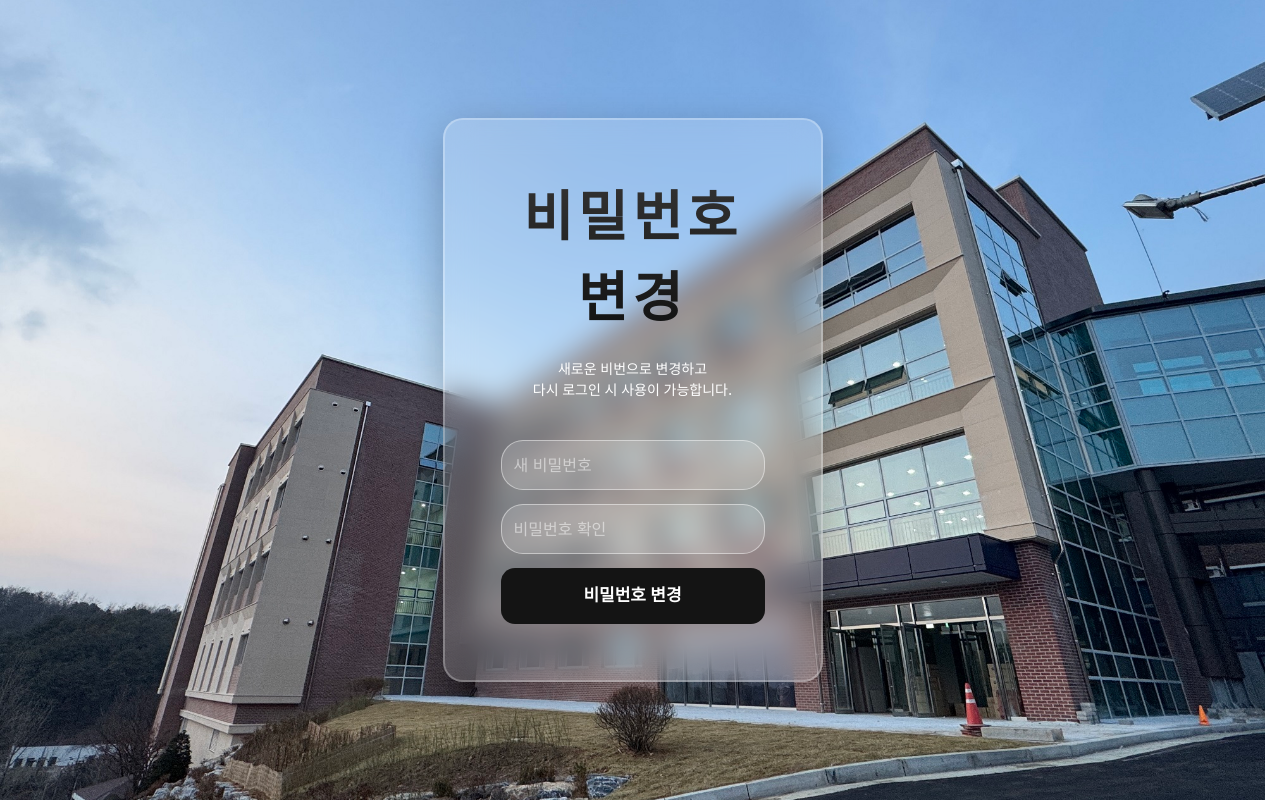
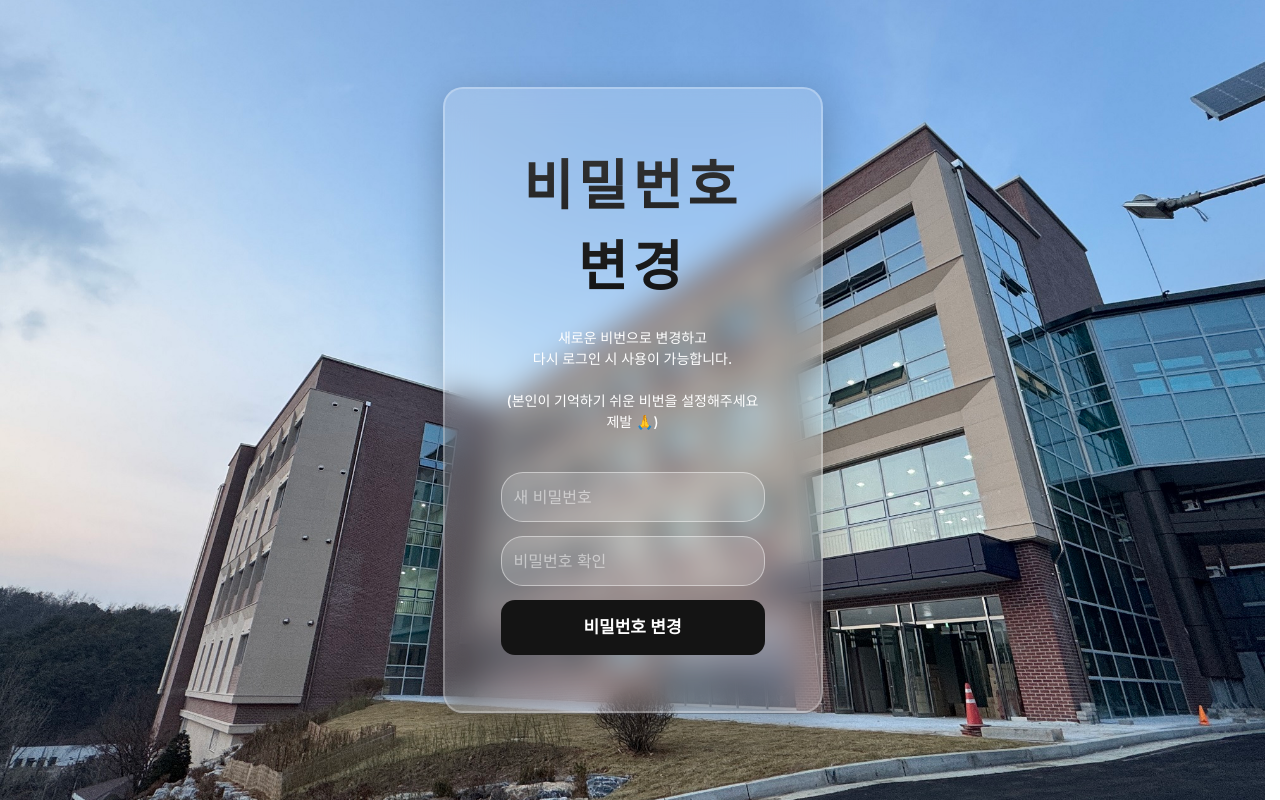
Before and after one commit to cganidormi/e-seokchan, a Next.js app: page /change-password in a window 1280 px wide. Built offline with nearby package versions, Linux system fonts and the light colour scheme; no server answers; a web font is replaced by a local one.

Commit message:
feat: add guidance text for password creation

```diff
--- a/app/change-password/page.tsx
+++ b/app/change-password/page.tsx
@@ -114,7 +114,7 @@ function ChangePasswordContent() {
             whiteSpace: "pre-line",
           }}
         >
-          {success || "새로운 비번으로 변경하고\n다시 로그인 시 사용이 가능합니다."}
+          {success || "새로운 비번으로 변경하고\n다시 로그인 시 사용이 가능합니다.\n\n(본인이 기억하기 쉬운 비번을 설정해주세요 제발 🙏)"}
         </p>
 
         <form onSubmit={handleChangePassword}>
```
